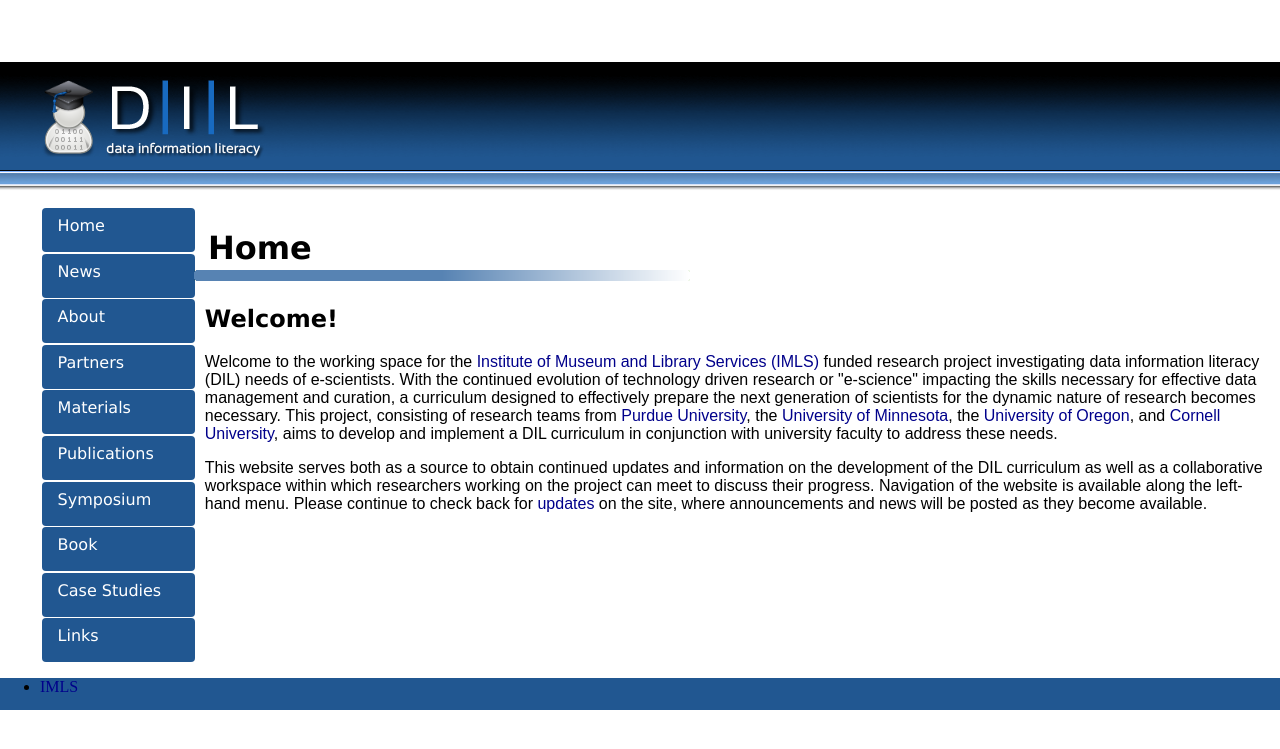
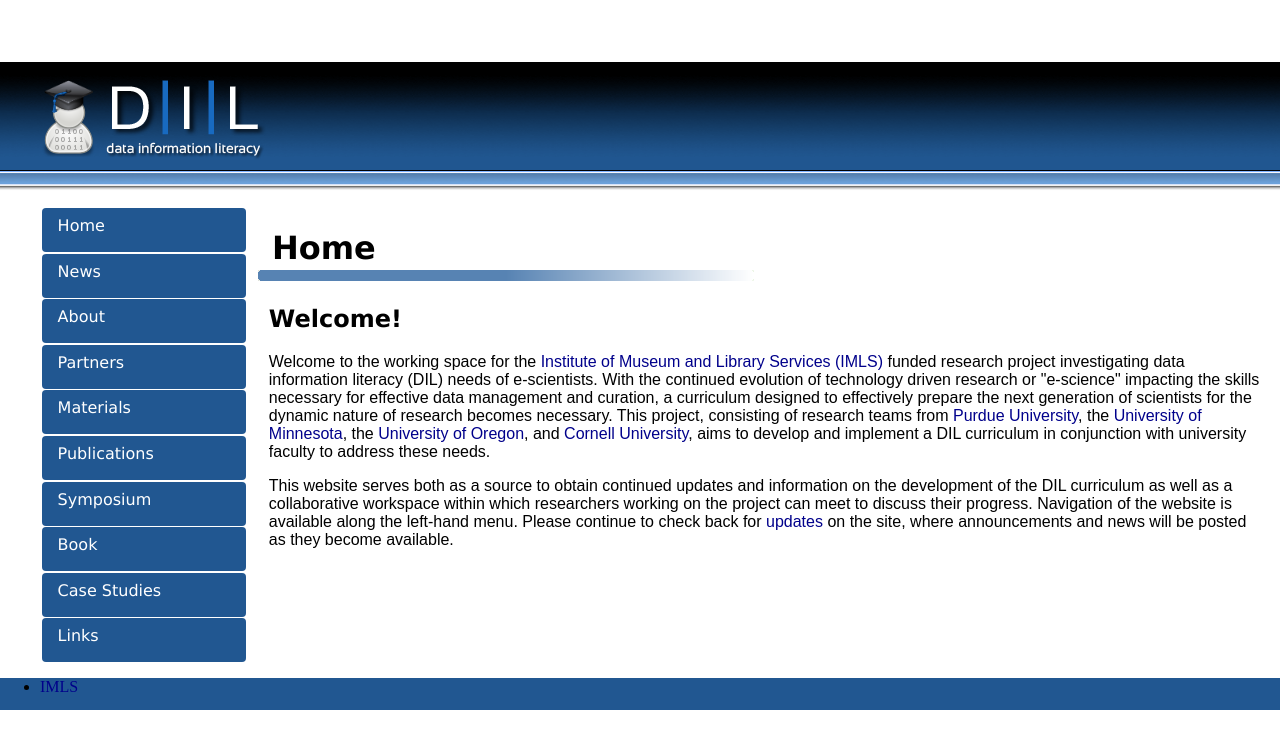
Before and after one commit to datainfolit/datainfolit, a Jekyll site: the page built from index.html, in a window 1280 px wide. Shown: the top 749 px of the page. Built offline with Jekyll 4.4.1, drawn with Linux system fonts in a browser that asks for light colours.

Commit message:
Update main.css

```diff
--- a/css/main.css
+++ b/css/main.css
@@ -35,7 +35,7 @@ ul.postlist li {
 nav {
     float: left;
     height: 100%;
-    width: 15%;
+    width: 20%;
 }
 nav ul {
     list-style: none;
@@ -70,7 +70,7 @@ nav a:hover {
 }
 /*content*/
 .content {
-    width: 85%;
+    width: 80%;
     float: left;
     font-family: Arial, "DejaVu Sans", "Liberation Sans", Freesans, sans-serif;
 }
```
